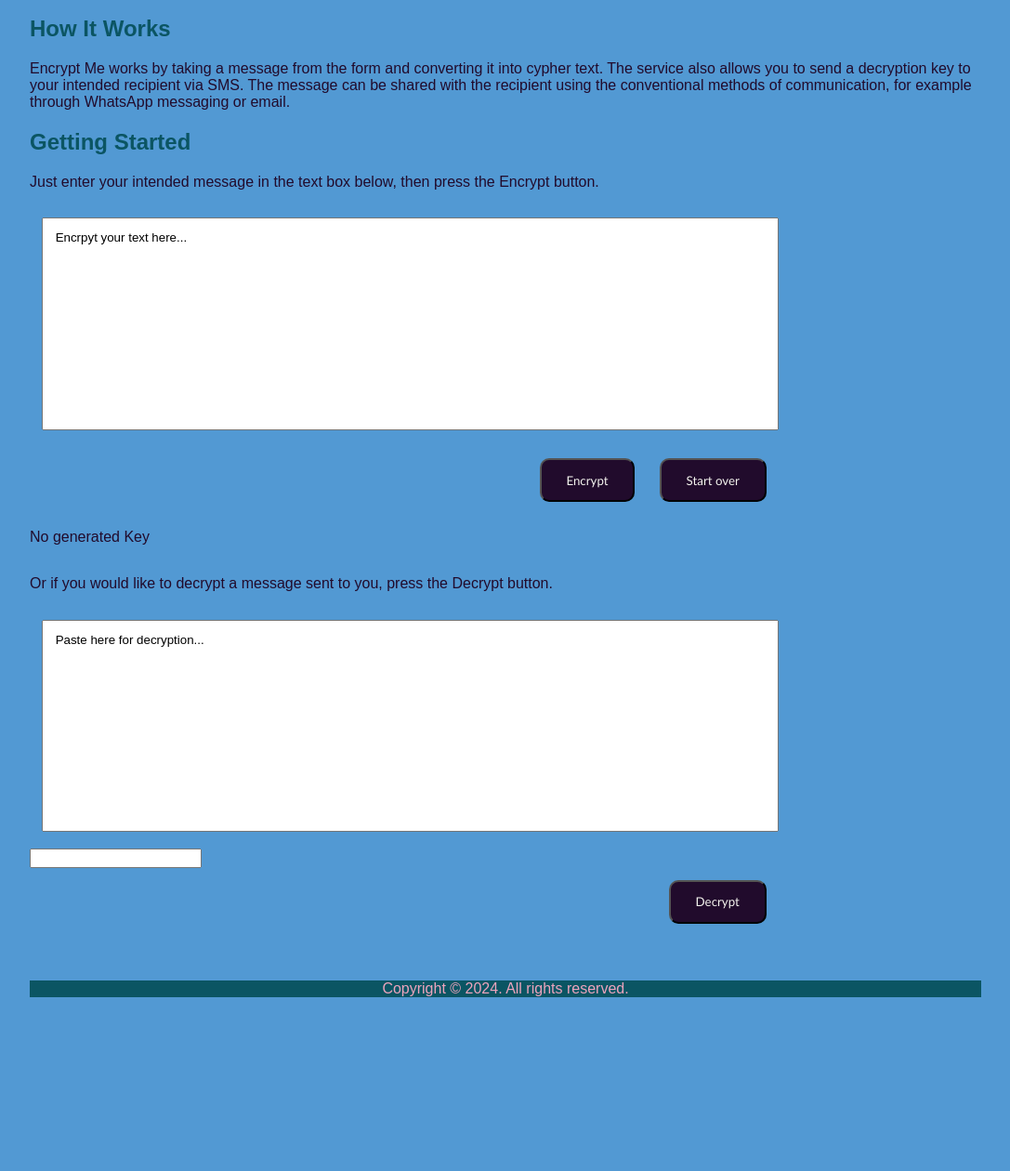
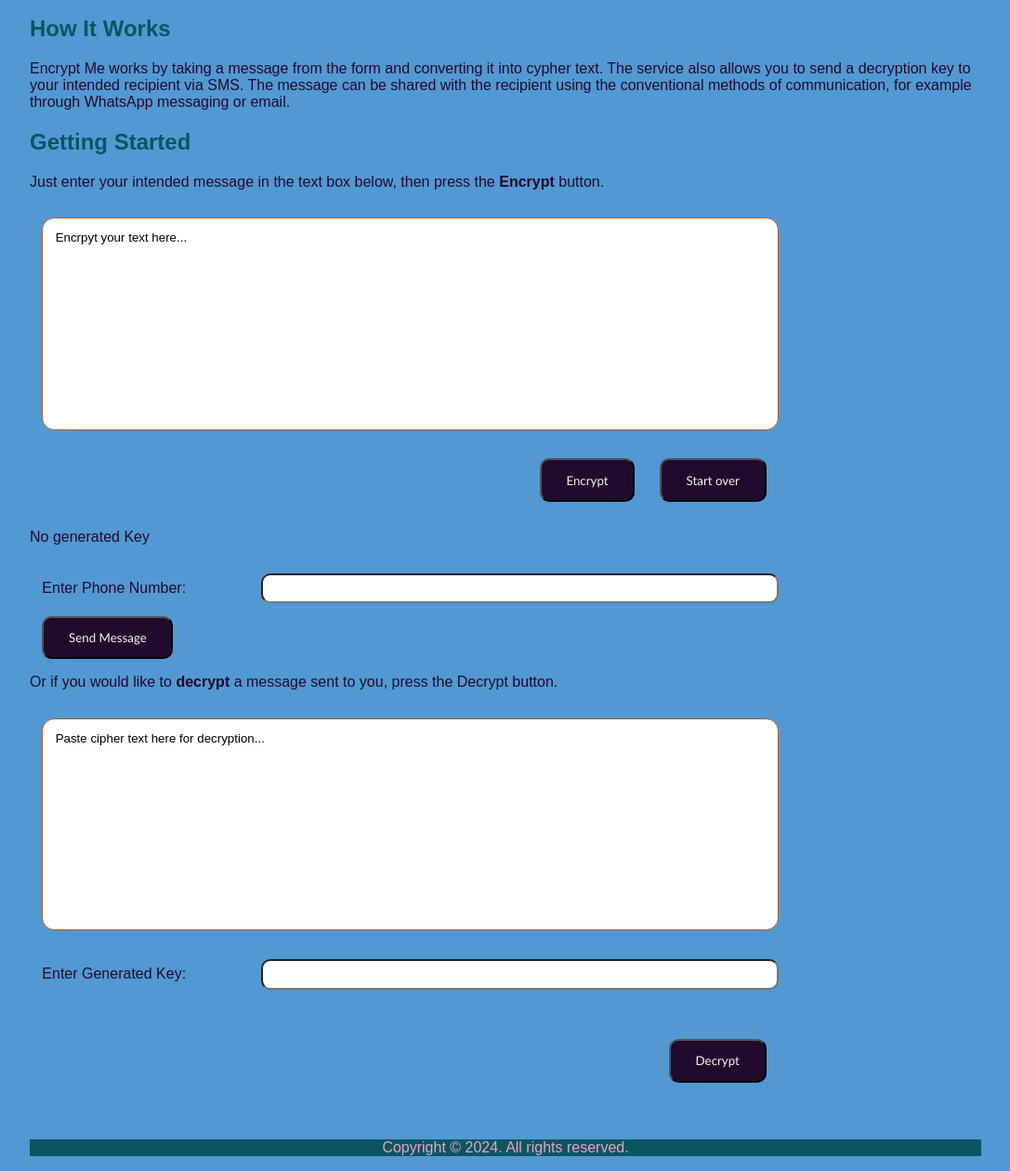
Before and after one commit to ablemulindwa/cryptography-semester-project, a PHP site: page /home.php in a window 1280 px wide. Shown: the part 163-1423 px from the top of the page at 93% size, without its empty margins (96-1183 px from the left). Before the commit the page ends 1236 px from the top, so only its background shows below. Run offline with PHP 8.4, Linux system fonts and the light colour scheme.

Commit message:
more front end design

```diff
--- a/Files/home.php
+++ b/Files/home.php
@@ -37,7 +37,7 @@ $_SESSION['message'] = null;
             for example through WhatsApp messaging or email.
         </p>
         <h2 class="enc-headings">Getting Started</h2>
-        <p>Just enter your intended message in the text box below, then press the Encrypt button.</p>
+        <p>Just enter your intended message in the text box below, then press the <b>Encrypt</b> button.</p>
 
         <!--Block for input and encryption elements-->
         <div id="form-container">
@@ -59,7 +59,7 @@ $_SESSION['message'] = null;
                         <button type="submit" name="clear" value="clear" onclick="clear()" class="enc-button">Start over</button>
                     </form>
 
-                    <!--Startover function-->
+                    <!--TODO: Startover function-->
                     <?php
                         //Clear session function
                         if (isset($_SESSION['message']) && isset($_SESSION['key']) && isset($_POST['clear'])){
@@ -71,6 +71,8 @@ $_SESSION['message'] = null;
             </div>
 
             <!--HTML/PHP block for obtaining a generated key-->
+            <div>
+                <!---->
                 <p class="finished-output">
                     <?php
                         //If done encrypting, paste the key somewhere where the user can see it.
@@ -84,15 +86,37 @@ $_SESSION['message'] = null;
                 </p>
             </div>
 
-        <p>Or if you would like to decrypt a message sent to you, press the Decrypt button.</p>
+            <div>
+                <!--Send Message to Phone Number-->
+                <div id="key-box">
+                    <label for="key" id="key-text">Enter Phone Number: </label>
+                    <input type="text" id="key-pwd" name="key"></input>
+                </div>
+
+                <!--Send Message to Phone Number-->
+                <button type="submit" form="dec-form" value="Submit" class="enc-button">Send Message</button>
+
+            </div>
+        </div>
+
+        <p>Or if you would like to <b>decrypt</b> a message sent to you, press the Decrypt button.</p>
 
         <!--Block for output and decryption elements-->
         <div id="form-container">
-            <form id="dec-form" class="enc-form" action="/Files/test.php" method="post">
+            <form id="dec-form" class="enc-form" action="/Files/decrypt.php" method="post">
 
                 <!--Text area for collection of user inputted message-->
-                <textarea id="enc-textbox" type="text" name="message">Paste here for decryption...</textarea>
-                <input type="text" name="key"></input>
+                <textarea id="enc-textbox" type="text" name="message">Paste cipher text here for decryption...</textarea>
+
+                <!--Text area for collection of generated encryption key-->
+                <div id="key-box">
+                    <label for="key" id="key-text">Enter Generated Key: </label>
+                    <input type="text" id="key-pwd" name="key"></input>
+                </div>
+
+                <div class="enc-btns">
+
+            </div>
 
             </form>
 
--- a/Files/styles.css
+++ b/Files/styles.css
@@ -50,6 +50,8 @@ main {
     padding: 10pt;
     font-family: inherit;
     resize: none;
+    border-radius: 10pt;
+    border-color: #ba5624;
 }
 
 .enc-btns {
@@ -66,3 +68,20 @@ main {
     color: #f4f3ee;
     background-color: #210b2c;
 }
+
+#key-box {
+    display: flex;
+    padding: 10pt;
+    align-items: center;
+}
+
+#key-text {
+    margin-right: 10pt;
+    width: 40%;
+}
+
+#key-pwd {
+    width: -webkit-fill-available;
+    height: 20pt;
+    border-radius: 10px;
+}
```
Also changed, not shown: Files/decrypt.php (+16 -9 lines). Lines whose indentation alone changed are shown as unchanged.
